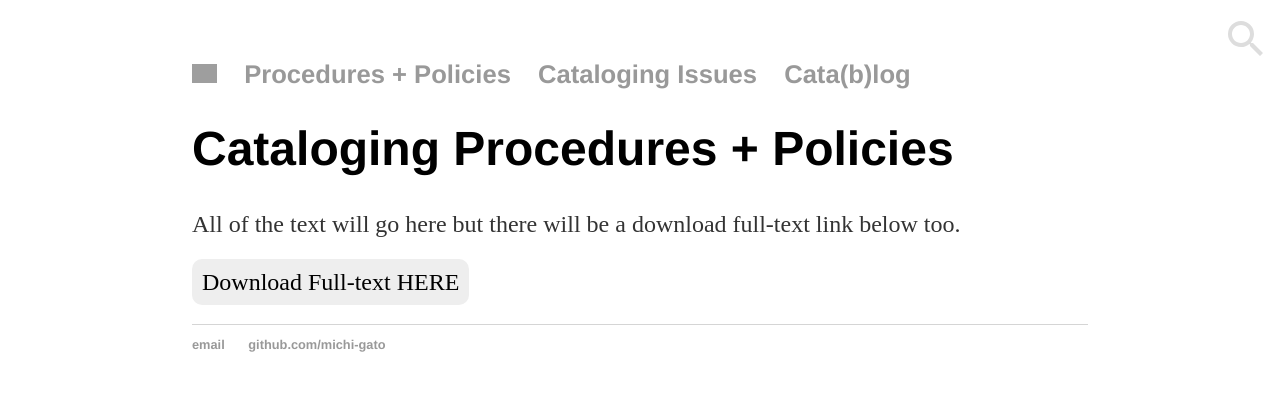
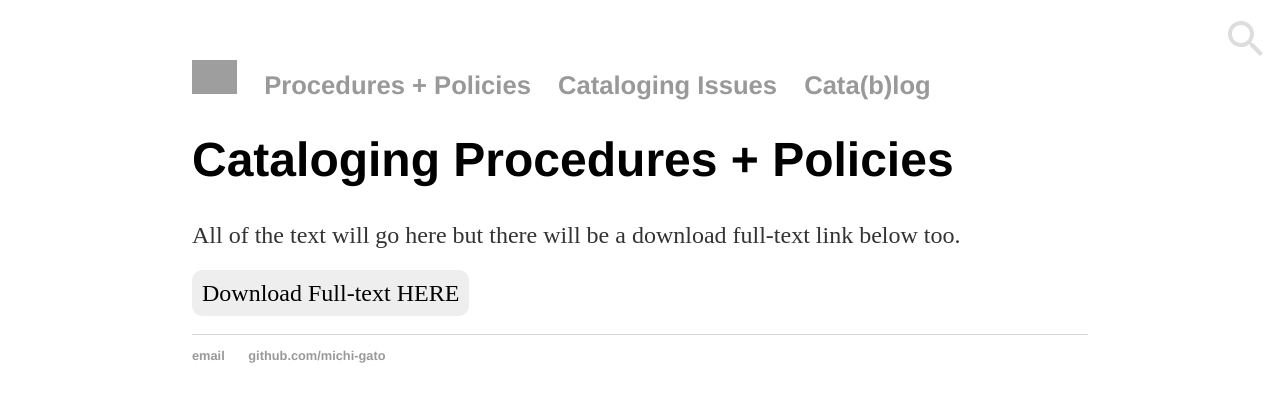
Before and after one commit to cat-alog/cat-alog.github.io, a Jekyll site: the page built from summary/index.html, in a window 1280 px wide. Shown: the top 402 px of the page. Built offline with Jekyll 4.4.1, drawn with Linux system fonts in a browser that asks for light colours; grey boxes are pictures that could not be loaded.

Commit message:
larger home icon

```diff
--- a/css/main.css
+++ b/css/main.css
@@ -71,6 +71,6 @@ td{
 }
 
 .homeicon {
-	width: 25px;
+	width: 45px;
 	height: auto;
 }
```
